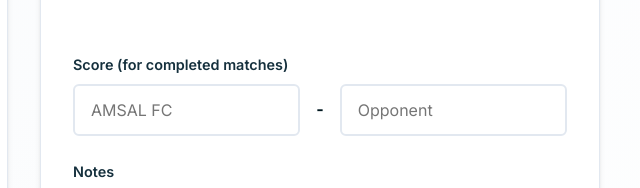
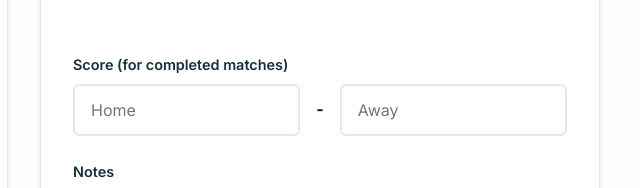
Before and after one commit to fiftytwo-52/AmsalFC, a website: page public/admin.html in a window 1280 px wide. Shown: the part 3597-3785 px from the top of the page, 616-1256 px from the left. Drawn offline with nearby package versions, Linux system fonts and the light colour scheme; no server answers; sample sign-in values are in the browser's storage.

```diff
--- a/public/admin.html
+++ b/public/admin.html
@@ -532,10 +532,9 @@
                             <label class="form-label">Score (for completed matches)</label>
                             <div
                                 style="display: grid; grid-template-columns: 1fr auto 1fr; gap: 1rem; align-items: center;">
-                                <input type="number" id="m-team-score" class="form-input" placeholder="AMSAL FC"
-                                    min="0">
+                                <input type="number" id="m-team-score" class="form-input" placeholder="Home" min="0">
                                 <span style="text-align: center; font-weight: bold;">-</span>
-                                <input type="number" id="m-opponent-score" class="form-input" placeholder="Opponent"
+                                <input type="number" id="m-opponent-score" class="form-input" placeholder="Away"
                                     min="0">
                             </div>
                         </div>
```
